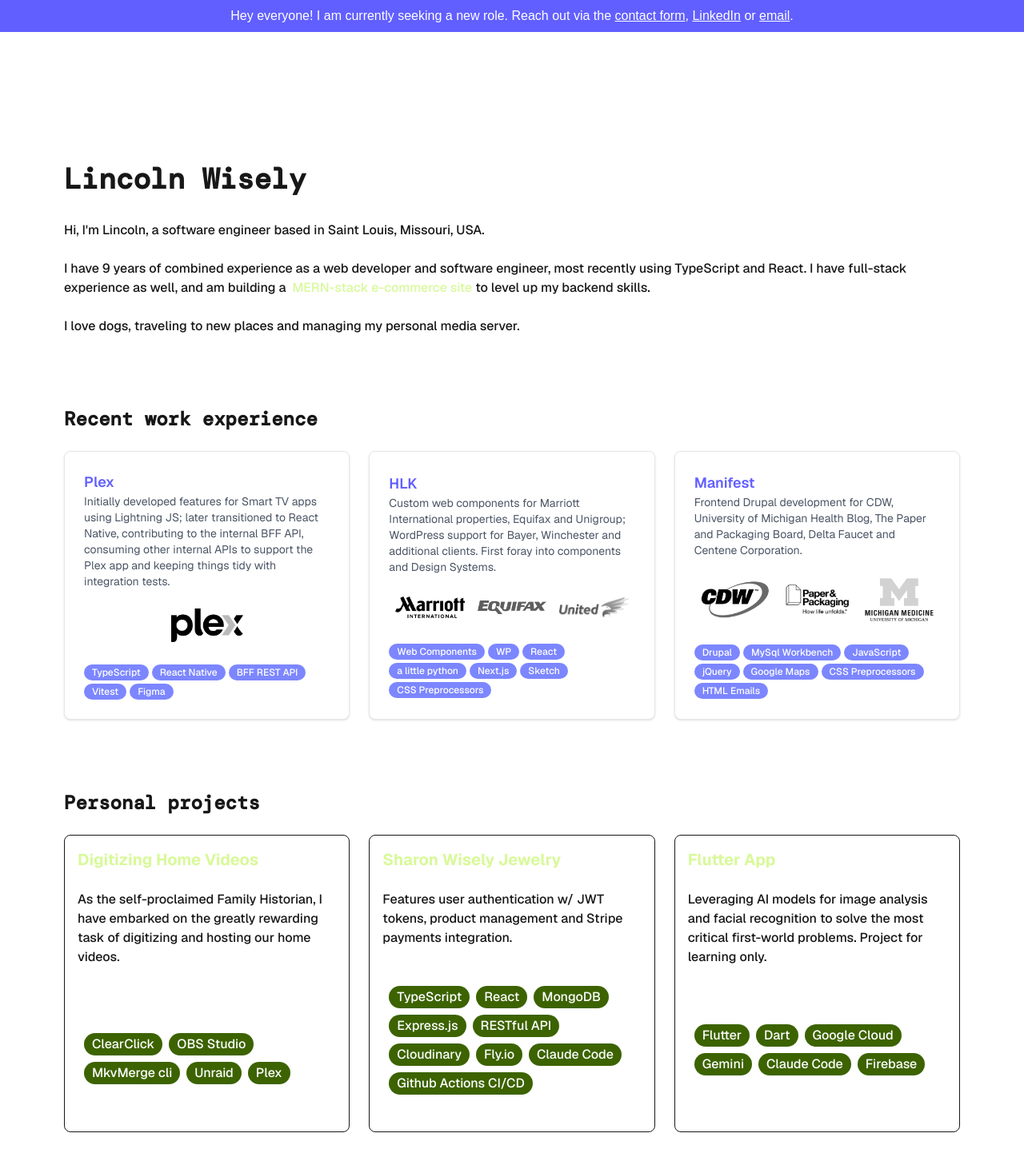
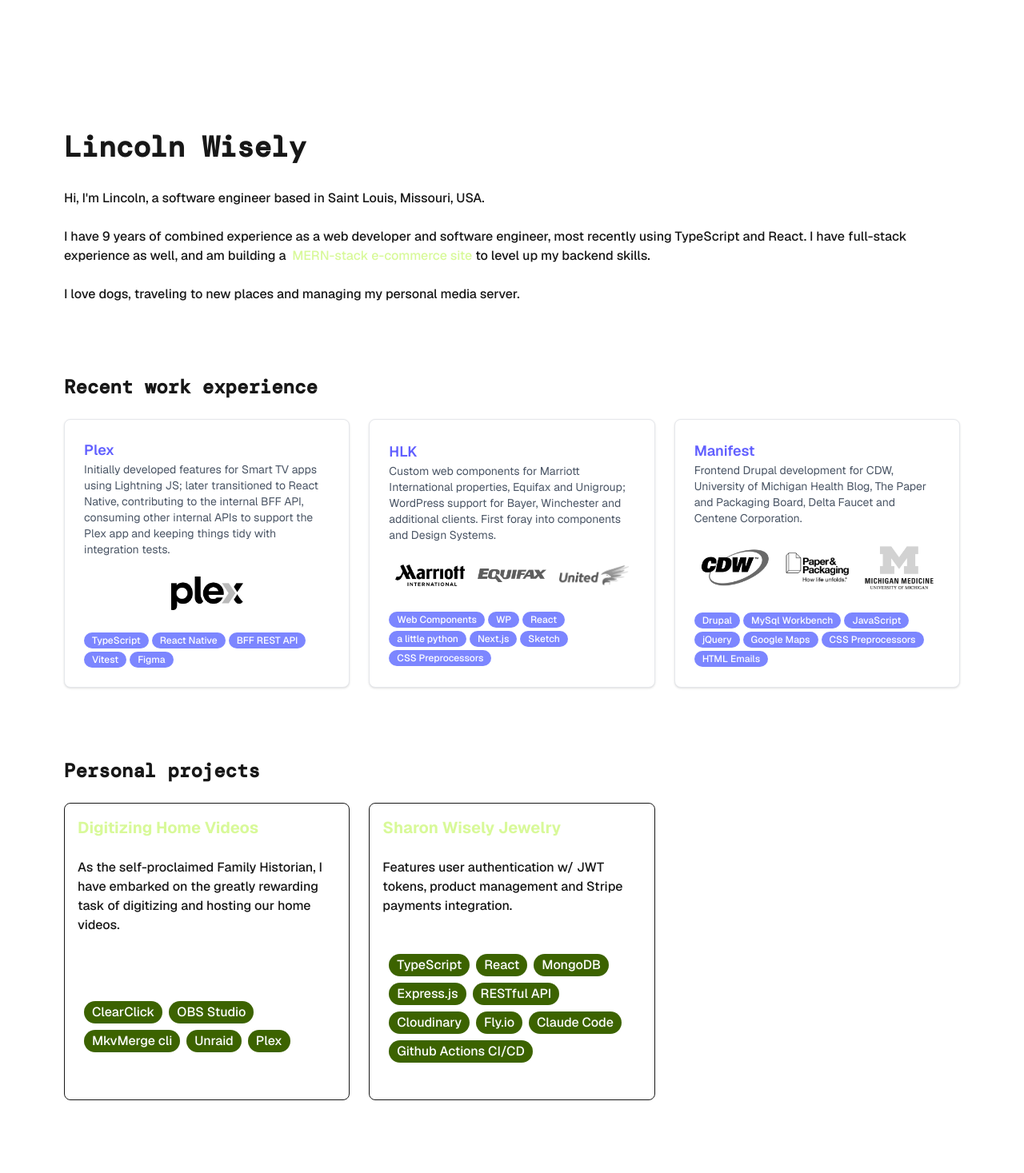
Before and after one commit to lincolnwisely/lincoln-wisely, a Next.js app: page / in a window 1280 px wide. Shown: the top 1467 px of the page at 80% size. Built offline with nearby package versions, Linux system fonts and the light colour scheme; a web font is replaced by a local one.

Commit message:
remove banner

```diff
--- a/src/app/page.tsx
+++ b/src/app/page.tsx
@@ -8,7 +8,7 @@
 export default function Home() {
   return (
     <div>
-      <Banner />
+      {/* <Banner /> */}
       <div className="font-sans grid grid-rows-[20px_1fr_20px] min-h-screen p-8 pb-20 gap-16 sm:p-20">
         <main className="flex flex-col gap-[32px] row-start-2  sm:items-start">
           <div className="flex flex-col-reverse lg:flex-row justify-center font-medium">
--- a/src/components/projects.tsx
+++ b/src/components/projects.tsx
@@ -28,7 +28,7 @@
           ]}
         />
 
-        <ProjectCard
+        {/* <ProjectCard
           title="Flutter App"
           description="Leveraging AI models for image analysis and facial recognition to solve the most critical first-world problems. Project for learning only."
           data={flutter_chips.chips}
@@ -39,7 +39,7 @@
               label: 'source',
             },
           ]}
-        />
+        /> */}
       </div>
     </div>
   );
```
